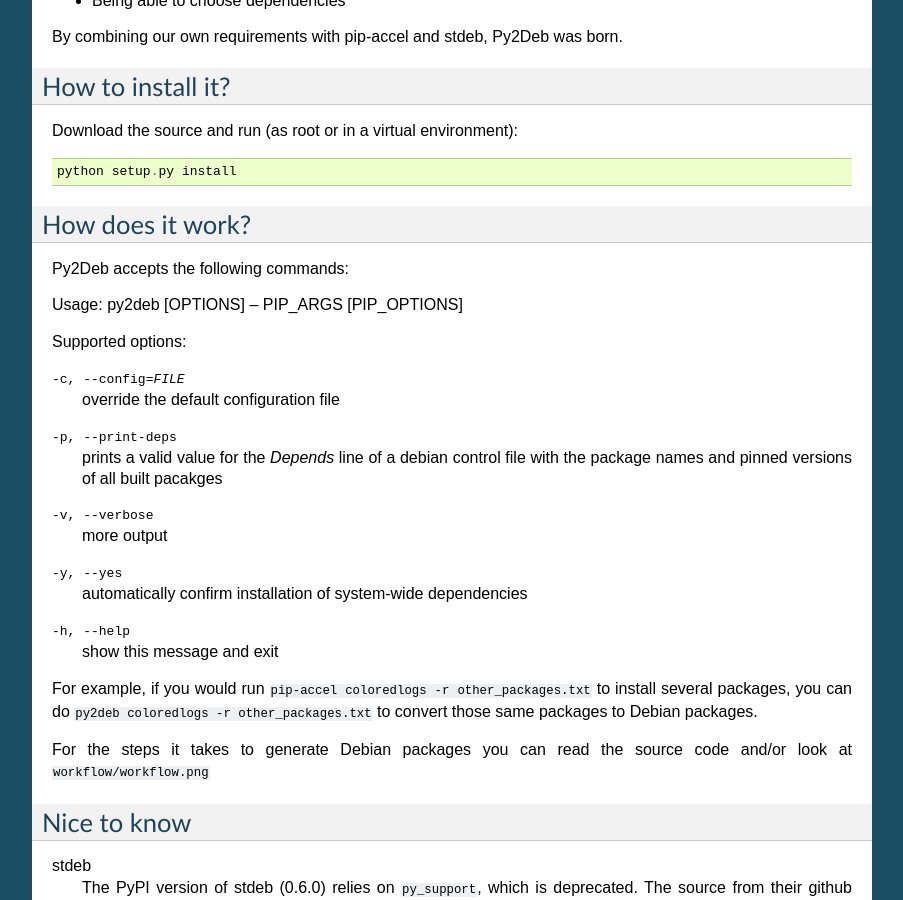
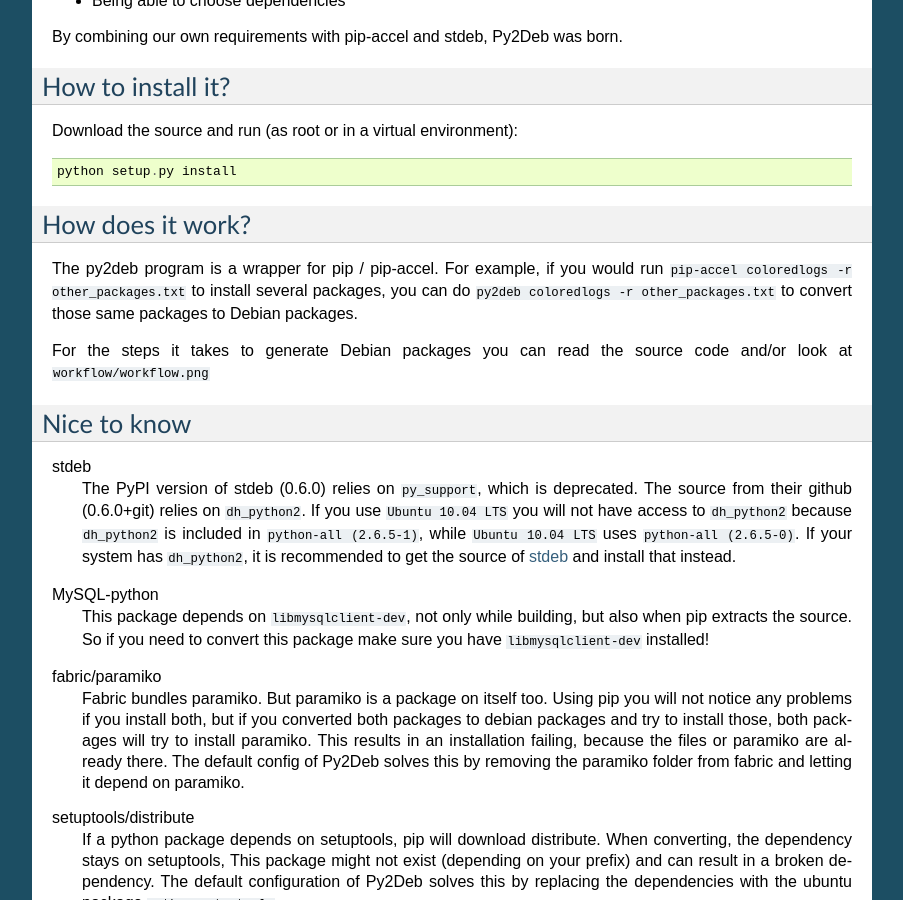
Before and after one commit to paylogic/py2deb, a Sphinx documentation site: the page built from docs/index.rst, in a window 1280 px wide and 900 px high, scrolled down 456 px. Shown: the whole window, without its empty margins (198-1101 px from the left). Built offline with Sphinx 7.4.7, drawn with Linux system fonts in a browser that asks for light colours.

Commit message:
Significantly improve the documentation (it's starting to get useful :-)

```diff
--- a/README.rst
+++ b/README.rst
@@ -1,5 +1,6 @@
 The Python to Debian package converter
 ======================================
+
 The Python to Debian package converter, also known as Py2Deb, is exactly what the name implies:
 A program that converts Python packages to Debian packages.
 It is the result of an internship assignment at Paylogic.
@@ -31,27 +32,18 @@
 
 How does it work?
 -----------------
-Py2Deb accepts the following commands:
 
-Usage: py2deb [OPTIONS] -- PIP_ARGS [PIP_OPTIONS]
+The py2deb program is a wrapper for pip / pip-accel. For example, if you would
+run ``pip-accel coloredlogs -r other_packages.txt`` to install several
+packages, you can do ``py2deb coloredlogs -r other_packages.txt`` to convert
+those same packages to Debian packages.
 
-Supported options:
-
--c, --config=FILE  override the default configuration file
--p, --print-deps   prints a valid value for the `Depends` line of a
-                   debian control file with the package names and
-                   pinned versions of all built pacakges
--v, --verbose      more output
--y, --yes          automatically confirm installation of system-wide dependencies
--h, --help         show this message and exit
-
-For example, if you would run ``pip-accel coloredlogs -r other_packages.txt`` to install several packages, you can do
-``py2deb coloredlogs -r other_packages.txt`` to convert those same packages to Debian packages.
-
-For the steps it takes to generate Debian packages you can read the source code and/or look at ``workflow/workflow.png``
+For the steps it takes to generate Debian packages you can read the source code
+and/or look at ``workflow/workflow.png``
 
 Nice to know
 ------------
+
 stdeb
   The PyPI version of stdeb (0.6.0) relies on ``py_support``, which is deprecated. The source from their github (0.6.0+git) relies on ``dh_python2``.
   If you use ``Ubuntu 10.04 LTS`` you will not have access to ``dh_python2`` because ``dh_python2`` is included in ``python-all (2.6.5-1)``, while
--- a/docs/conf.py
+++ b/docs/conf.py
@@ -11,7 +11,12 @@
 # -- General configuration -----------------------------------------------------
 
 # Sphinx extension module names.
-extensions = ['sphinx.ext.doctest', 'sphinx.ext.autodoc', 'sphinx.ext.intersphinx']
+extensions = [
+  'sphinx.ext.doctest',
+  'sphinx.ext.autodoc',
+  'sphinx.ext.intersphinx',
+  'sphinxcontrib.programoutput',
+]
 
 # Paths that contain templates, relative to this directory.
 templates_path = ['templates']
@@ -55,8 +60,12 @@
 
 # Refer to the Python standard library.
 # From: http://twistedmatrix.com/trac/ticket/4582.
-intersphinx_mapping = {'python': ('http://docs.python.org', None),
-                       'executor': ('http://executor.readthedocs.org/en/latest', None)}
+intersphinx_mapping = {
+    'debpkgtools': ('http://deb-pkg-tools.readthedocs.org/en/latest', None),
+    'executor': ('http://executor.readthedocs.org/en/latest', None),
+    'pipaccel': ('http://pip-accel.readthedocs.org/en/latest', None),
+    'python': ('http://docs.python.org', None)
+}
 
 # -- Options for HTML output ---------------------------------------------------
 
--- a/docs/index.rst
+++ b/docs/index.rst
@@ -5,6 +5,9 @@
 
 The following documentation is based on the source code of version |release| of
 the `py2deb` package.
+
+.. automodule:: py2deb
+   :members:
 
 .. automodule:: py2deb.converter
    :members:
```
Also changed, not shown: py2deb/__init__.py (+8 -1 lines), stdeb.py (+7 -2 lines), 3 other files.
